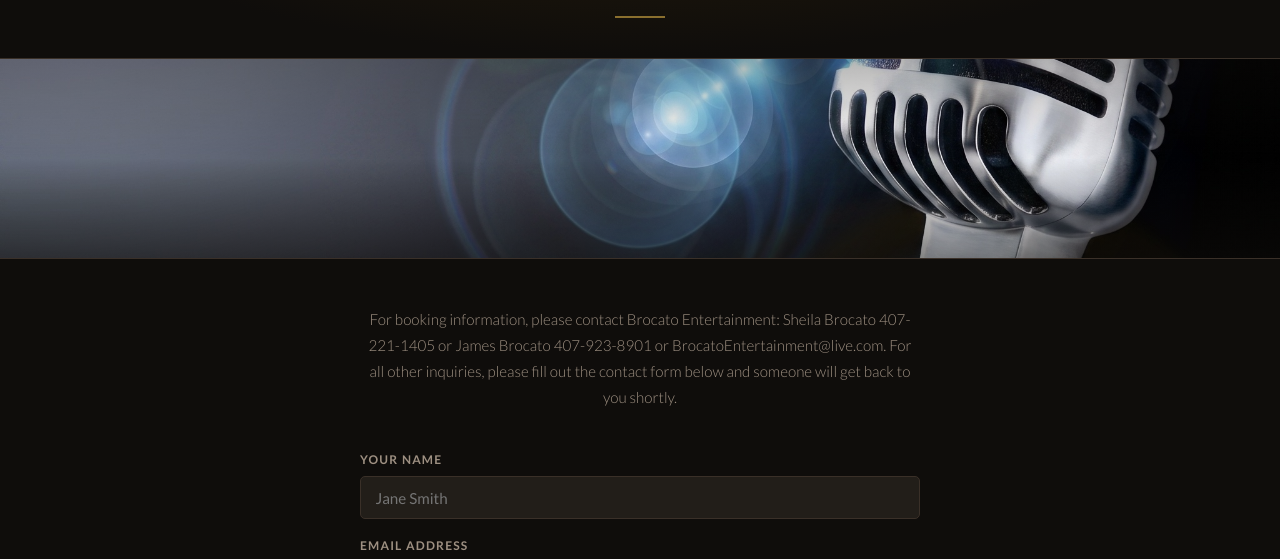
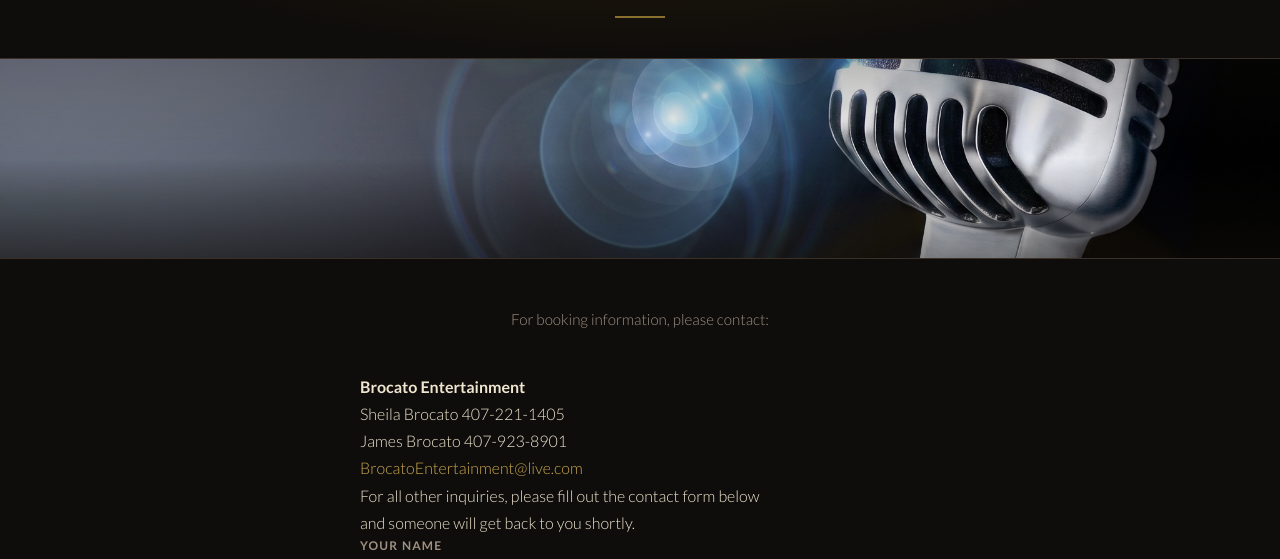
Before and after one commit to tebertol/tombertolinomusic.com, a plain HTML site: page contact.html in a window 1280 px wide. Shown: the part 237-796 px from the top of the page. Drawn offline with Linux system fonts and the light colour scheme; a web font is replaced by a local one.

Commit message:
Update contact.html

```diff
--- a/contact.html
+++ b/contact.html
@@ -39,7 +39,24 @@
 
   <main>
     <div class="contact-wrap">
-      <p class="contact-intro">For booking information, please contact Brocato Entertainment: Sheila Brocato 407-221-1405 or James Brocato 407-923-8901 or BrocatoEntertainment@live.com.  For all other inquiries, please fill out the contact form below and someone will get back to you shortly.</p>
+
+      <p class="contact-intro">
+        For booking information, please contact:
+      </p>
+
+      <p class="contact-booking">
+      <strong>Brocato Entertainment</strong><br>
+        Sheila Brocato 407-221-1405<br>
+        James Brocato 407-923-8901<br>
+      <a href="mailto:BrocatoEntertainment@live.com">
+        BrocatoEntertainment@live.com
+      </a>
+    </p>
+
+    <p class="contact-other">
+      For all other inquiries, please fill out the contact form below<br>
+      and someone will get back to you shortly.
+    </p>
 
       <form
         class="contact-form"
```
